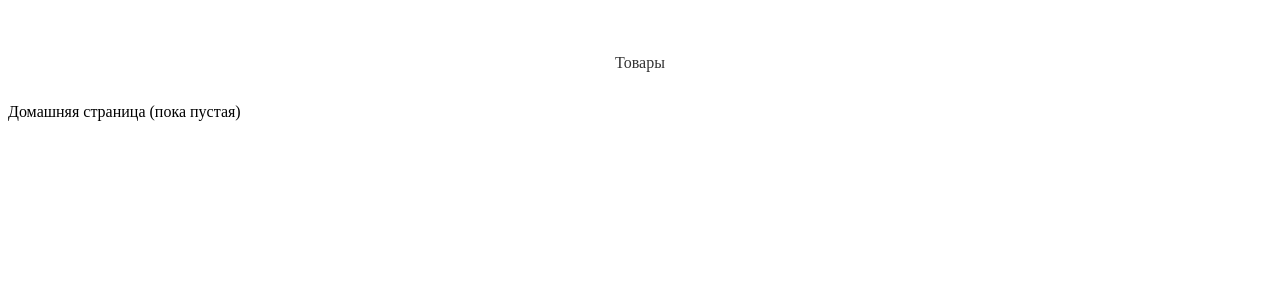
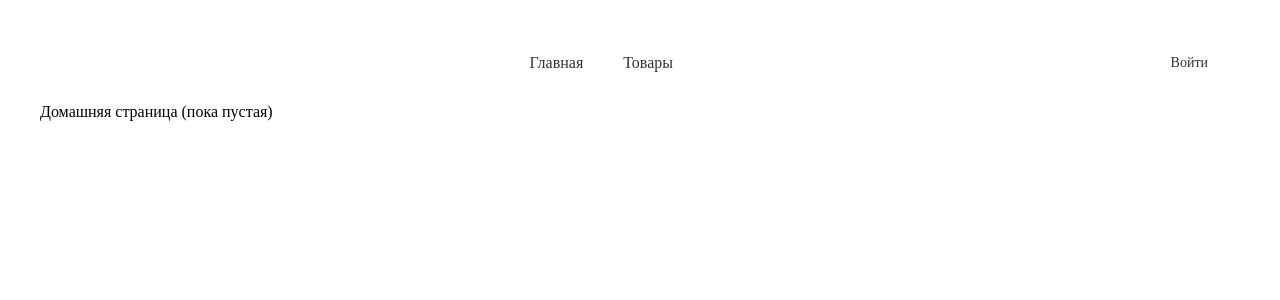
Before and after one commit to SpertsyanKM/wbstats-front, a React (Create React App) app: page / in a window 1280 px wide. Shown: the top 300 px of the page. Built offline with nearby package versions, Linux system fonts and the light colour scheme; no server answers.

Commit message:
Auth fixes.

```diff
--- a/src/App.tsx
+++ b/src/App.tsx
@@ -25,6 +25,7 @@ import {selectShop} from './modules/shop/selectors';
 import Loader from './components/common/loader';
 import {ClientService} from './modules/client';
 import {setShop} from './modules/shop';
+import {useIsAuthorized} from './modules/auth/hooks';
 
 const history = createBrowserHistory();
 AuthService.init(store);
@@ -32,11 +33,12 @@ ApiErrorHandler.init(history);
 
 const App: React.FC = () => {
   const [isLoading, setIsLoading] = useState(true);
+  const isAuthorized = useIsAuthorized();
   const shop = useSelector(selectShop);
   const dispatch = useDispatch();
 
   useEffect(() => {
-    if (shop) {
+    if (shop || !isAuthorized) {
       setIsLoading(false);
       return;
     }
@@ -47,7 +49,7 @@ const App: React.FC = () => {
       .finally(() => {
         setIsLoading(false);
       });
-  }, [dispatch, setIsLoading, shop]);
+  }, [dispatch, setIsLoading, shop, isAuthorized]);
 
   if (isLoading) {
     return <Loader root />;
--- a/src/components/header/header.tsx
+++ b/src/components/header/header.tsx
@@ -1,16 +1,40 @@
-import React from 'react';
+import React, {useCallback} from 'react';
 import {Container, MenuContainer, Row} from './headerStyles';
 import NavigationButtons from '../navigationButtons';
+import {setAuthToken} from '../../modules/auth';
+import Button, {ButtonType} from '../common/button';
+import {useDispatch} from 'react-redux';
+import {useNavigate} from 'react-router';
+import {ROUTE_AUTH, ROUTE_HOME} from '../../utils/route';
+import {useIsAuthorized} from '../../modules/auth/hooks';
 
 type Props = {};
 
 const Header: React.FC<Props> = () => {
+  const isAuthorized = useIsAuthorized();
+  const dispatch = useDispatch();
+  const navigate = useNavigate();
+
+  const onLogoutClick = useCallback(() => {
+    dispatch(setAuthToken(null));
+    navigate(ROUTE_HOME);
+  }, [dispatch, navigate]);
+
+  const onLoginClick = useCallback(() => {
+    navigate(ROUTE_AUTH);
+  }, [navigate]);
+
   return (
     <Container root>
       <Row>
         <MenuContainer>
           <NavigationButtons />
         </MenuContainer>
+        {isAuthorized ? (
+          <Button buttonType={ButtonType.Tertiary} onClick={onLogoutClick} label="Выйти" />
+        ) : (
+          <Button buttonType={ButtonType.Tertiary} onClick={onLoginClick} label="Войти" />
+        )}
       </Row>
     </Container>
   );
--- a/src/components/navigationButtons/navigationButtons.tsx
+++ b/src/components/navigationButtons/navigationButtons.tsx
@@ -1,7 +1,7 @@
 import React, {useCallback} from 'react';
 import Button, {ButtonSize, ButtonType} from '../common/button';
 import {useNavigate} from 'react-router';
-import {ROUTE_GOODS} from '../../utils/route';
+import {ROUTE_GOODS, ROUTE_HOME} from '../../utils/route';
 
 const NavigationButtons: React.FC = () => {
   const navigate = useNavigate();
@@ -12,6 +12,7 @@ const NavigationButtons: React.FC = () => {
 
   return (
     <>
+      <Button buttonType={ButtonType.Tertiary} size={ButtonSize.L} label="Главная" onClick={() => navigateTo(ROUTE_HOME)} />
       <Button buttonType={ButtonType.Tertiary} size={ButtonSize.L} label="Товары" onClick={() => navigateTo(ROUTE_GOODS)} />
     </>
   );
--- a/src/components/privateRoute/privateRoute.tsx
+++ b/src/components/privateRoute/privateRoute.tsx
@@ -1,16 +1,16 @@
 import React from 'react';
 import {Navigate, Outlet} from 'react-router-dom';
-import {AuthService} from '../../modules/auth';
 import {ROUTE_AUTH, ROUTE_SHOP_REGISTRATION} from '../../utils/route';
 import {useSelector} from 'react-redux';
 import {selectShop} from '../../modules/shop/selectors';
+import {useIsAuthorized} from '../../modules/auth/hooks';
 
 type Props = {
   shopRequired?: boolean;
 };
 
 const PrivateRoute: React.FC<Props> = ({shopRequired = true}) => {
-  const isAuthorized = AuthService.isAuthorized();
+  const isAuthorized = useIsAuthorized();
   const shop = useSelector(selectShop);
 
   if (!isAuthorized) {
--- a/src/modules/auth/actions.ts
+++ b/src/modules/auth/actions.ts
@@ -3,10 +3,10 @@ import {Token} from './types';
 
 export const ACTION_SET_AUTH_TOKEN = 'ACTION_SET_AUTH_TOKEN';
 export type ActionSetAuthToken = Action<typeof ACTION_SET_AUTH_TOKEN> & {
-  token: Token;
+  token: Token | null;
 };
 export const setAuthToken = (
-  token: Token,
+  token: Token | null,
 ): ActionSetAuthToken => ({
   type: ACTION_SET_AUTH_TOKEN,
   token,
--- /dev/null
+++ b/src/modules/auth/hooks.ts
@@ -0,0 +1,7 @@
+import {useSelector} from 'react-redux';
+import {selectAuthToken} from './selectors';
+
+export const useIsAuthorized = () => {
+  const token = useSelector(selectAuthToken);
+  return token != null;
+};
--- a/src/modules/auth/middlewares.ts
+++ b/src/modules/auth/middlewares.ts
@@ -1,6 +1,6 @@
 import * as Redux from 'redux';
 import {AnyAction} from 'redux';
-import {setCookie} from '../../utils/cookie';
+import {removeCookie, setCookie} from '../../utils/cookie';
 import {ACTION_SET_AUTH_TOKEN} from './actions';
 import {COOKIE_KEY_TOKEN} from './constants';
 import {AppState} from 'Types';
@@ -13,7 +13,11 @@ export const tokenMiddleware: Redux.Middleware<{}, AppState> = store => next =>
   const result = next(action);
   if (tokenCookieActions.includes(action.type)) {
     const state = store.getState();
-    setCookie({key: COOKIE_KEY_TOKEN, value: state.auth.token});
+    if (!state.auth.token) {
+      removeCookie(COOKIE_KEY_TOKEN);
+    } else {
+      setCookie({key: COOKIE_KEY_TOKEN, value: state.auth.token});
+    }
   }
 
   return result;
--- a/src/modules/auth/service.ts
+++ b/src/modules/auth/service.ts
@@ -26,15 +26,9 @@ const requestRegister: RegisterRequester = async (email, passwordHash) => {
   return await POST<RegisterResponse>('auth/register', {email, passwordHash});
 };
 
-type IsAuthorizedChecker = () => boolean;
-const isAuthorized: IsAuthorizedChecker = () => {
-  return !!getToken();
-};
-
 export const AuthService = {
   init,
   getToken,
   requestAuth,
   requestRegister,
-  isAuthorized,
 };
--- a/src/pages/auth/auth.tsx
+++ b/src/pages/auth/auth.tsx
@@ -1,4 +1,4 @@
-import React, {useCallback, useState} from 'react';
+import React, {useCallback, useEffect, useState} from 'react';
 import {Container, Content, ErrorMessage, StyledInput, SwitchButton} from './authStyles';
 import Button from '../../components/common/button';
 import {AuthService, setAuthToken} from '../../modules/auth';
@@ -8,6 +8,7 @@ import {calculatePasswordHash} from '../../modules/auth/utils';
 import {ApiErrorHandler} from '../../utils/api/error/errorHandler';
 import {useDispatch} from 'react-redux';
 import {setShop} from '../../modules/shop';
+import {useIsAuthorized} from '../../modules/auth/hooks';
 
 type Props = {
   isRegistration?: boolean;
@@ -21,8 +22,15 @@ const Auth: React.FC<Props> = ({isRegistration: isRegistrationInitial = false})
   const [passwordConfirmation, setPasswordConfirmation] = useState("")
   const [isLoading, setIsLoading] = useState(false)
   const [errorMessage, setErrorMessage] = useState("");
+  const isAuthorized = useIsAuthorized();
   const dispatch = useDispatch();
   const navigate = useNavigate();
+
+  useEffect(() => {
+    if (isAuthorized) {
+      navigate(ROUTE_HOME);
+    }
+  }, [isAuthorized, navigate]);
 
   const onAuthClick = useCallback(() => {
     if (!email.length || !password.length) {
@@ -36,15 +44,15 @@ const Auth: React.FC<Props> = ({isRegistration: isRegistrationInitial = false})
     AuthService.requestAuth(email, passwordHash)
       .then(authResponse => {
         dispatch(setAuthToken(authResponse.token));
-        setIsLoading(false);
-        navigate(ROUTE_HOME);
       })
       .catch(e => {
         const errorMessage = ApiErrorHandler.handleApiError(e);
         setErrorMessage(errorMessage)
+      })
+      .finally(() => {
         setIsLoading(false);
-      })
-  }, [email, navigate, password, setErrorMessage, setIsLoading, dispatch]);
+      });
+  }, [email, password, setErrorMessage, setIsLoading, dispatch]);
 
   const onRegisterClick = useCallback(() => {
     if (!email.length || !password.length || !passwordConfirmation.length) {
@@ -66,15 +74,15 @@ const Auth: React.FC<Props> = ({isRegistration: isRegistrationInitial = false})
         if (authResponse.client.shops.length) {
           dispatch(setShop(authResponse.client.shops[0]));
         }
-        setIsLoading(false);
-        navigate(ROUTE_HOME);
       })
       .catch(e => {
         const errorMessage = ApiErrorHandler.handleApiError(e);
         setErrorMessage(errorMessage)
+      })
+      .finally(() => {
         setIsLoading(false);
       });
-  }, [email, navigate, password, passwordConfirmation, setErrorMessage, setIsLoading, dispatch]);
+  }, [email, password, passwordConfirmation, setErrorMessage, setIsLoading, dispatch]);
 
   const onEmailChange = useCallback(newEmail => {
     setErrorMessage("");
--- a/src/pages/home/homeStyles.ts
+++ b/src/pages/home/homeStyles.ts
@@ -1,7 +1,8 @@
 import styled from 'styled-components';
+import Block from '../../components/common/block';
 
-export const Container = styled.div`
-  display: flex;
-  flex: 1;
+export const Container = styled(Block).attrs({
+  root: true,
+})`
   flex-direction: column;
 `;
--- a/src/utils/cookie/cookie.ts
+++ b/src/utils/cookie/cookie.ts
@@ -22,3 +22,8 @@ export const setCookie: CookieSetter = ({
     expires,
   });
 };
+
+type CookieRemover = (key: string) => void;
+export const removeCookie: CookieRemover = key => {
+  cookies.remove(key);
+};
```
